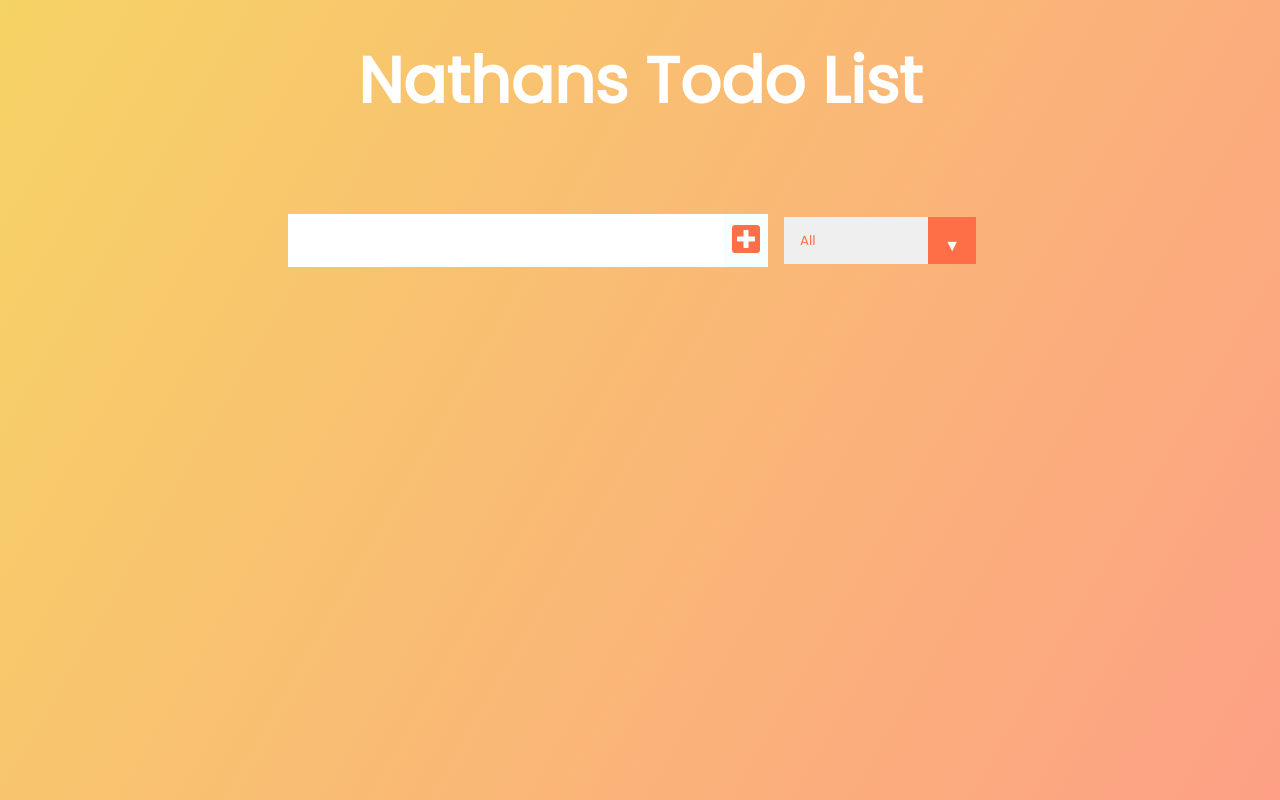
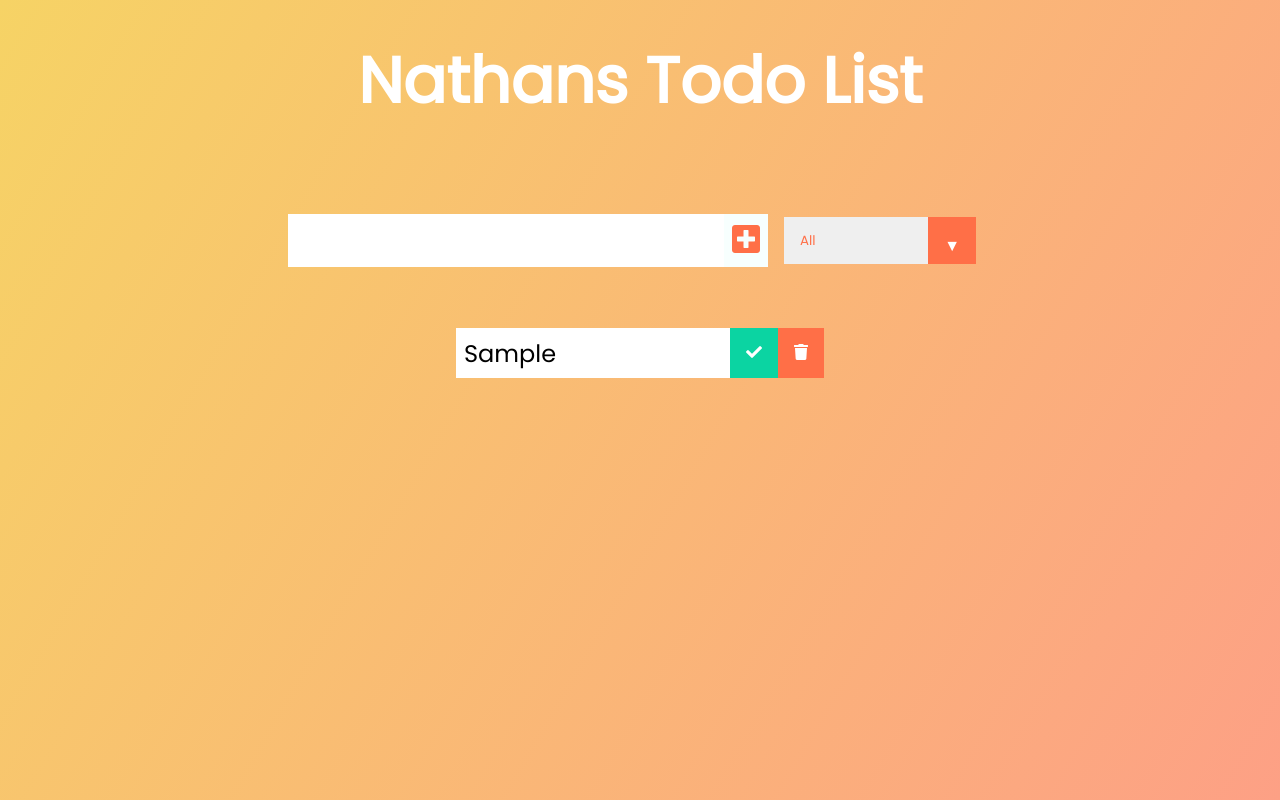
Before and after one commit to NathanHodgkiss447/todoapp, a React (Create React App) app: page / in a window 1280 px wide. Both pictures are taken after typing "Sample" into the empty fields and a click on the button 746 px from the left and 240 px from the top of the page. Built offline with nearby package versions, Linux system fonts and the light colour scheme.

Commit message:
Added basic card list functionality

```diff
--- a/src/App.js
+++ b/src/App.js
@@ -23,7 +23,7 @@
         inputText={inputText}
         setInputText={setInputText}
       />
-      <ToDoList />
+      <ToDoList todos={todos} />
     </div>
   );
 }
--- a/src/components/ToDoList.js
+++ b/src/components/ToDoList.js
@@ -1,9 +1,16 @@
 import React from "react";
 
-const ToDoList = () => {
+//Import components
+import Todo from "./Todo";
+
+const ToDoList = ({ todos }) => {
   return (
     <div className="todo-container">
-      <ul className="todo-list"></ul>
+      <ul className="todo-list">
+        {todos.map((todos) => (
+          <Todo text={todos.text} key={todos.id} />
+        ))}
+      </ul>
     </div>
   );
 };
--- /dev/null
+++ b/src/components/Todo.js
@@ -0,0 +1,17 @@
+import React from "react";
+
+const Todo = ({ text }) => {
+  return (
+    <div className="todo">
+      <li className="todo-item">{text}</li>
+      <button className="complete-btn">
+        <i className="fas fa-check"></i>
+      </button>
+      <button className="trash-btn">
+        <i className="fas fa-trash"></i>
+      </button>
+    </div>
+  );
+};
+
+export default Todo;
```
